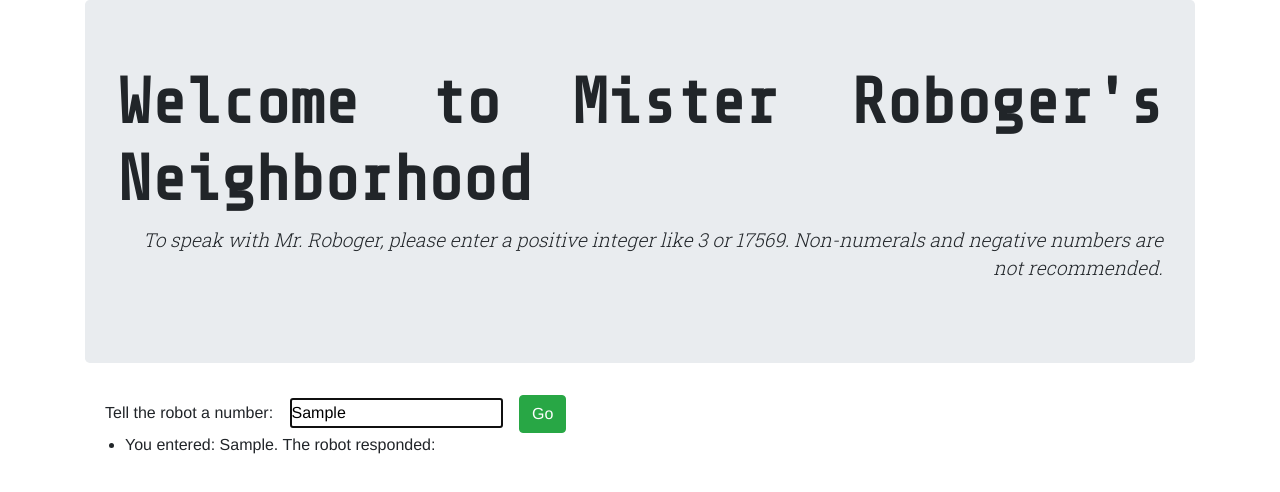
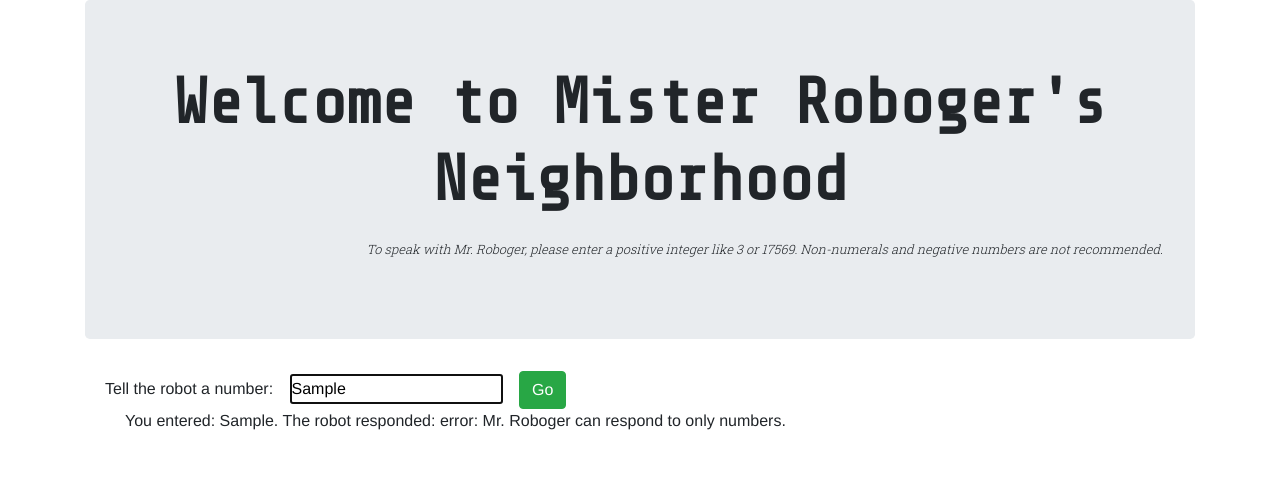
Before and after one commit to sinkstyt/robot-speaks, a plain HTML site: page index.html in a window 1280 px wide. Both pictures are taken after typing "Sample" into the empty fields and a click on the button "Go". Drawn offline with nearby package versions, Linux system fonts and the light colour scheme.

Commit message:
add logic to pass last spec

```diff
--- a/css/styles.css
+++ b/css/styles.css
@@ -4,12 +4,17 @@ body {
 .instruction {
   font-style: italic;
   font-family: 'Roboto Slab', serif;
-  font-size: 1.2rem;
+  font-size: 0.8rem;
+  font-weight: 300;
   text-align: right;
+  margin-top: 22px;
 }
 .jumbotron h1 {
   font-family: 'Share Tech Mono', monospace;
   font-size: 48pt;
   font-weight: 900;
-  text-align: justify;
+  text-align: center;
 }
+ul {
+  list-style-type: none;
+}
--- a/js/scripts.js
+++ b/js/scripts.js
@@ -1,5 +1,8 @@
 // Business Logic ----------->
 const robogerSpeaks = str => {
+  if (str.match(/\D/) !== null) {
+    return "error: Mr. Roboger can respond to only numbers.";
+  }
   let responseArr = [];
   let inputNum = parseInt(str);
   if (inputNum < 0) {
```
